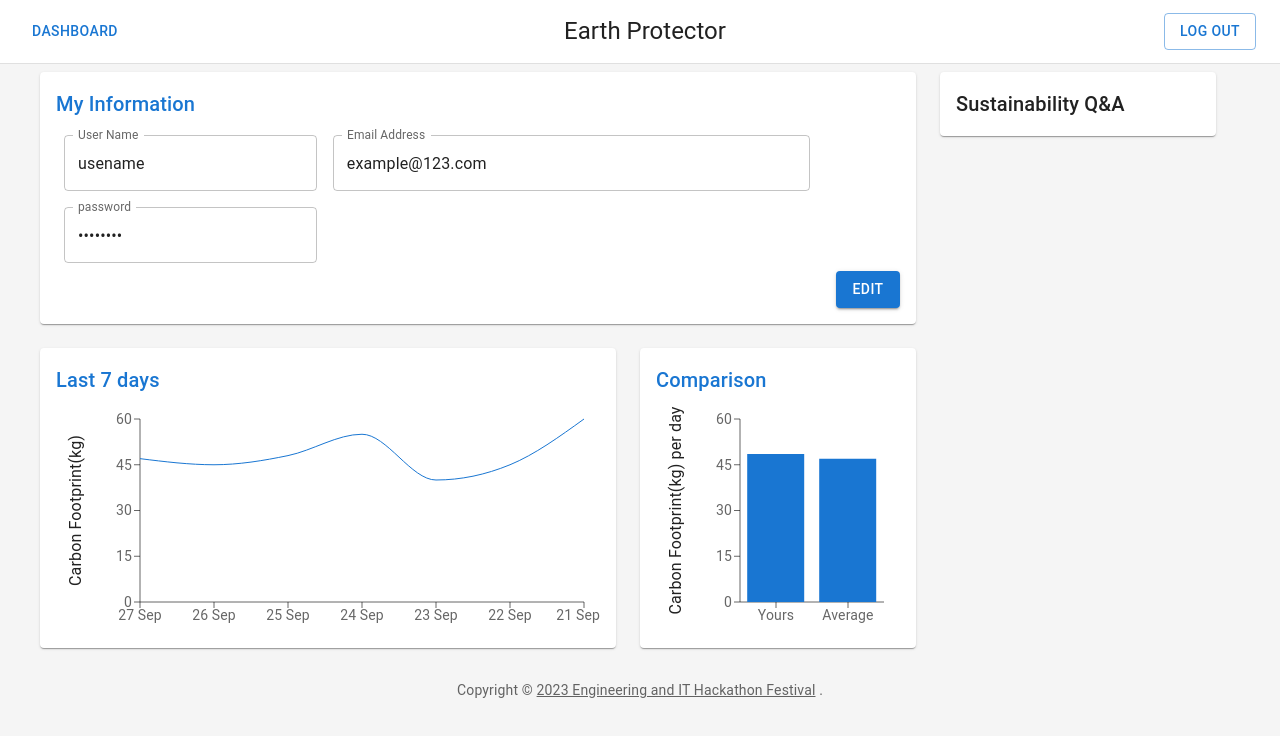
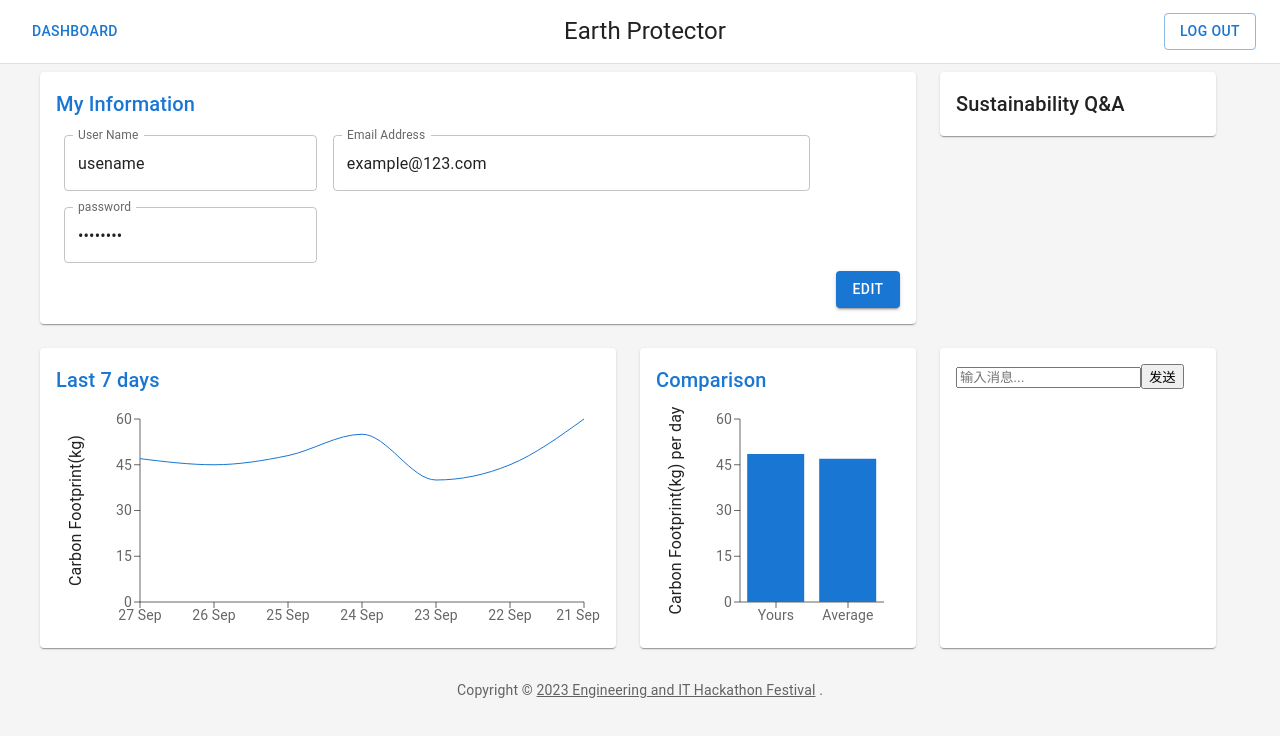
Before and after one commit to DongqiaoHe/bobobobo_hackathon, a React (Create React App) app in the folder bobobobo_frontend/: page /profile in a window 1280 px wide. Shown: the top 736 px of the page. Built offline with nearby package versions, Linux system fonts and the light colour scheme; the HTML template or start-up script is replaced by a standard one.

Commit message:
chatbox with api

```diff
--- a/bobobobo_frontend/src/app/Profile.tsx
+++ b/bobobobo_frontend/src/app/Profile.tsx
@@ -10,6 +10,7 @@ import Link from '@mui/material/Link'
 import Chart from '../component/Profile/Chart'
 import BarChart from '../component/Profile/BarChart'
 import Orders from '../component/Profile/Orders'
+import ChatBox from '../component/Profile/ChatBox'
 import Header from '../component/Header'
 import { Button } from '@mui/material'
 import { PageContainer } from '../component/PageContainer'
@@ -79,6 +80,17 @@ export default function Profile() {
               <BarChart />
             </Paper>
           </Grid>
+          <Grid item xs={12} md={5} lg={3}>
+            <Paper
+              sx={{
+                p: 2,
+                display: 'flex',
+                flexDirection: 'column',
+                height: 300,
+              }}>
+              <ChatBox />
+            </Paper>
+          </Grid>
         </Grid>
       </Grid>
       </PageContainer>
--- /dev/null
+++ b/bobobobo_frontend/src/component/Profile/ChatBox.tsx
@@ -0,0 +1,45 @@
+import React, { useState } from 'react';
+import { askgpt } from '../../utils/chatApi' // 请确保路径正确
+
+interface MessageProps {
+  content: string;
+  id: number;
+}
+
+const ChatBox: React.FC = () => {
+  const [messages, setMessages] = useState<MessageProps[]>([]);
+  const [input, setInput] = useState<string>('');
+
+  const sendMessage = async () => { // 注意 async 关键字
+    try {
+      const response = await askgpt(input); // 使用 input 而不是 message
+      // Process the response as needed
+      console.log(response.data);
+      // 添加新的消息到 messages 列表
+      setMessages(prevMessages => [...prevMessages, { content: input, id: Date.now() }]);
+      setInput(''); // 清空输入框
+    } catch (error) {
+      console.error("Error sending message:", error);
+    }
+  };
+
+  return (
+    <div className="chat-box">
+      <div className="messages">
+        {messages.map((message) => (
+          <p key={message.id}>{message.content}</p>
+        ))}
+      </div>
+      <div className="input-section">
+        <input
+          value={input}
+          onChange={e => setInput(e.target.value)}
+          placeholder="输入消息..."
+        />
+        <button onClick={sendMessage}>发送</button>
+      </div>
+    </div>
+  );
+};
+
+export default ChatBox;
--- /dev/null
+++ b/bobobobo_frontend/src/utils/chatApi.tsx
@@ -0,0 +1,33 @@
+
+import axios from 'axios';
+
+const baseUrl = 'http://localhost:8881/api';
+
+axios.defaults.baseURL = baseUrl;
+
+axios.interceptors.request.use(
+    async (config) => {
+        if (localStorage.getItem('token')) {
+            config.headers.Authorization = `Bearer ${localStorage.getItem('token')}`;
+        }
+        return config;
+    },
+    (error) => Promise.reject(error),
+);
+
+axios.interceptors.response.use(
+    (res: any) => res,
+    (error: any) => {
+        const status = error.response ? error.response.status : null;
+        if (status === 406) {
+            localStorage.clear();
+            window.location.replace('/');
+        }
+        if (status === 403) {
+            window.location.replace('/forbidden');
+        }
+        return Promise.reject(error);
+    },
+);
+
+export const askgpt = (message:string) => axios.post(`/gpt/ask`, message);
```
